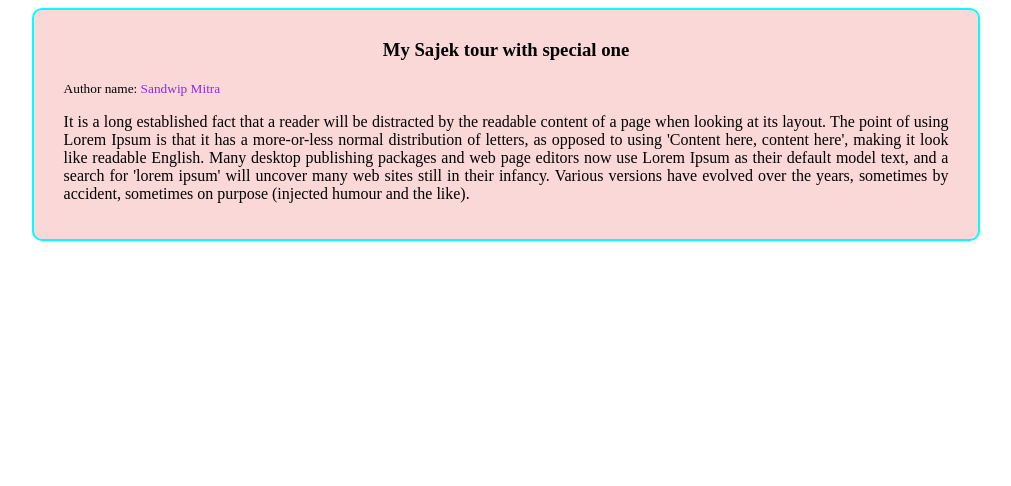
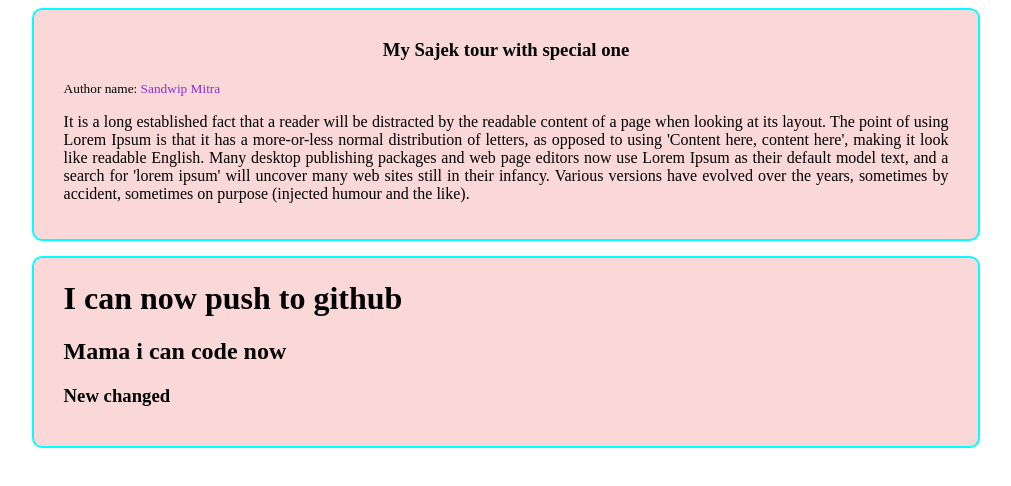
Before and after one commit to sandwipmitra/my-second-repo, a plain HTML site: page index.html in a window 1280 px wide. Shown: the whole page, without its empty margins (134-1145 px from the left). Drawn offline with Linux system fonts and the light colour scheme.

Commit message:
added new changed

```diff
--- a/index.html
+++ b/index.html
@@ -12,7 +12,7 @@
             border-radius: 10px;
             padding: 0 30px 20px;
             width: 70%;
-            margin: 0 auto;
+            margin: 0 auto 15px;
             text-align: justify;
         }
         .author-name{
@@ -34,5 +34,10 @@
         <small>Author name: <span class="author-name">Sandwip Mitra</span></small>
         <p class="blog-para">It is a long established fact that a reader will be distracted by the readable content of a page when looking at its layout. The point of using Lorem Ipsum is that it has a more-or-less normal distribution of letters, as opposed to using 'Content here, content here', making it look like readable English. Many desktop publishing packages and web page editors now use Lorem Ipsum as their default model text, and a search for 'lorem ipsum' will uncover many web sites still in their infancy. Various versions have evolved over the years, sometimes by accident, sometimes on purpose (injected humour and the like).</p>
     </div>
+    <div class="blog">
+        <h1>I can now push to github</h1>
+        <h2>Mama i can code now</h2>
+        <h3>New changed</h3>
+    </div>
 </body>
 </html>
```
